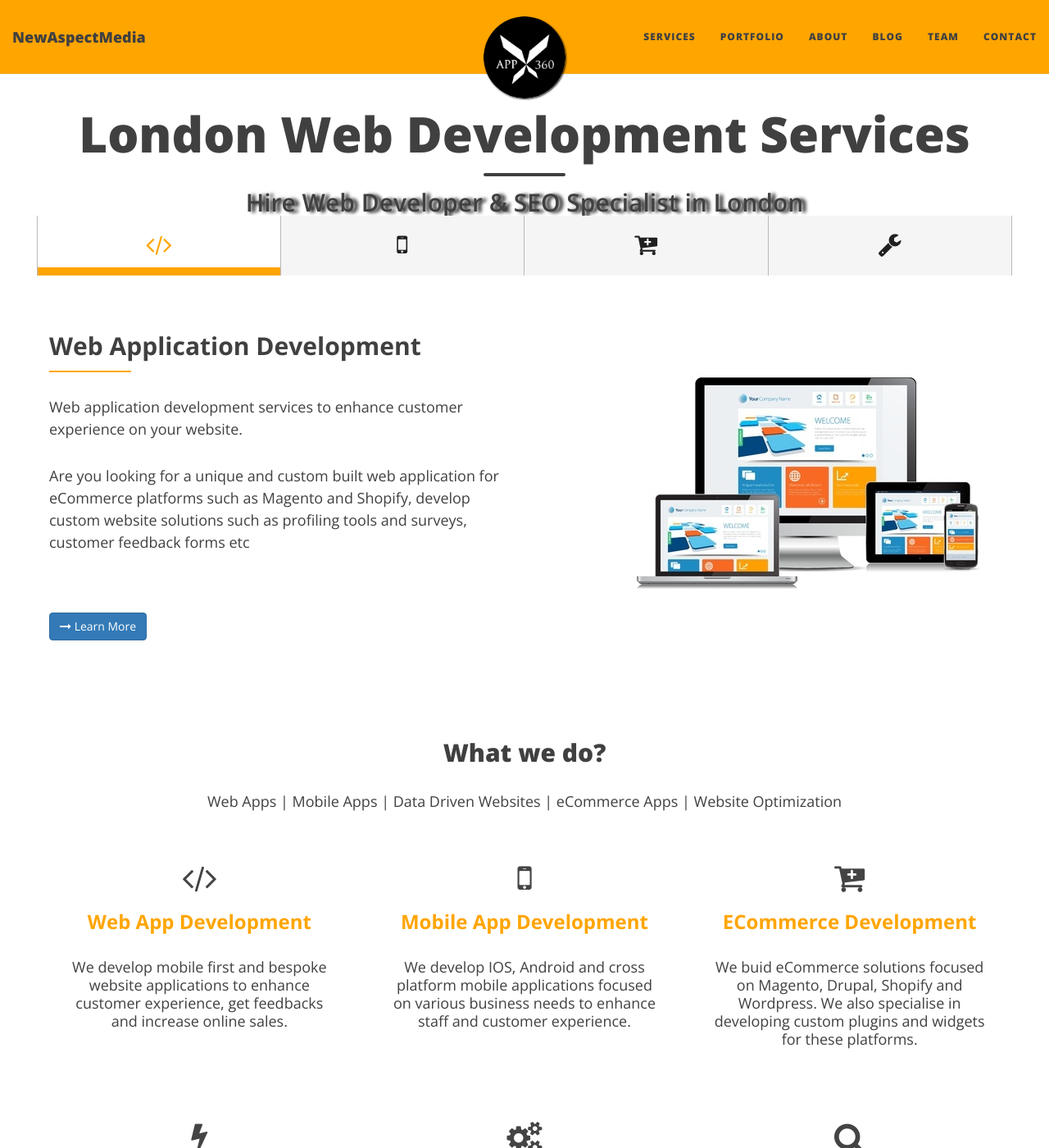
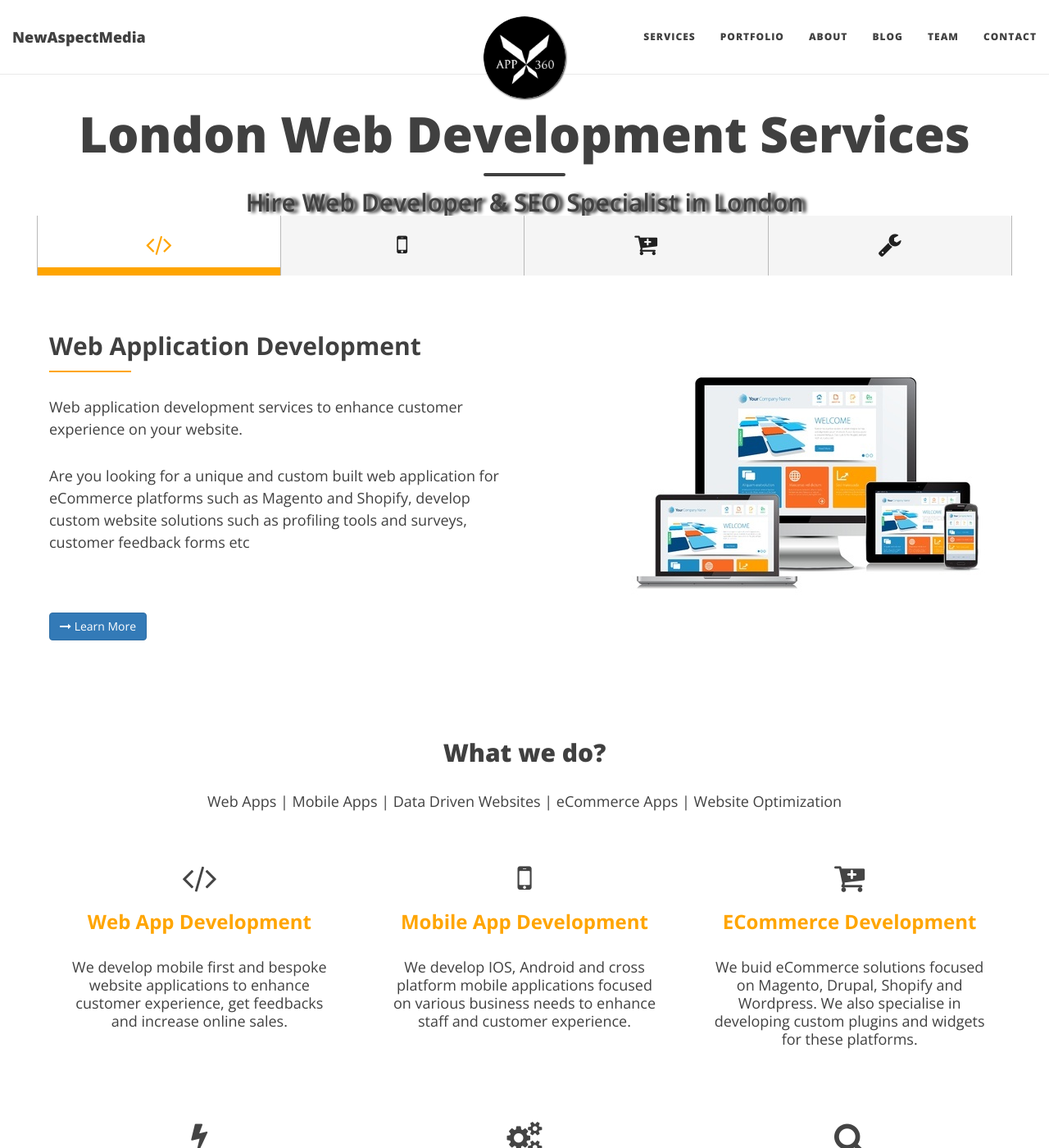
Before and after one commit to newmedia77/appxnam, a Jekyll site: the page built from index.html, in a window 1280 px wide and 1400 px high. Shown: the whole window at 82% size. Built offline with Jekyll 4.4.1, drawn with Linux system fonts in a browser that asks for light colours; nearby versions of some CDN libraries; the list of posts is cut into pages by our own code.

Commit message:
andreas
custom-nav

```diff
--- a/css/main.css
+++ b/css/main.css
@@ -97,7 +97,7 @@
 /* --- Navbar --- */
 
 .navbar-custom {
-  background: #FFA500;
+  background: #FFFFFF;
   border-bottom: 1px solid #EAEAEA;
   font-family: 'Open Sans', 'Helvetica Neue', Helvetica, Arial, sans-serif;
 }
```
